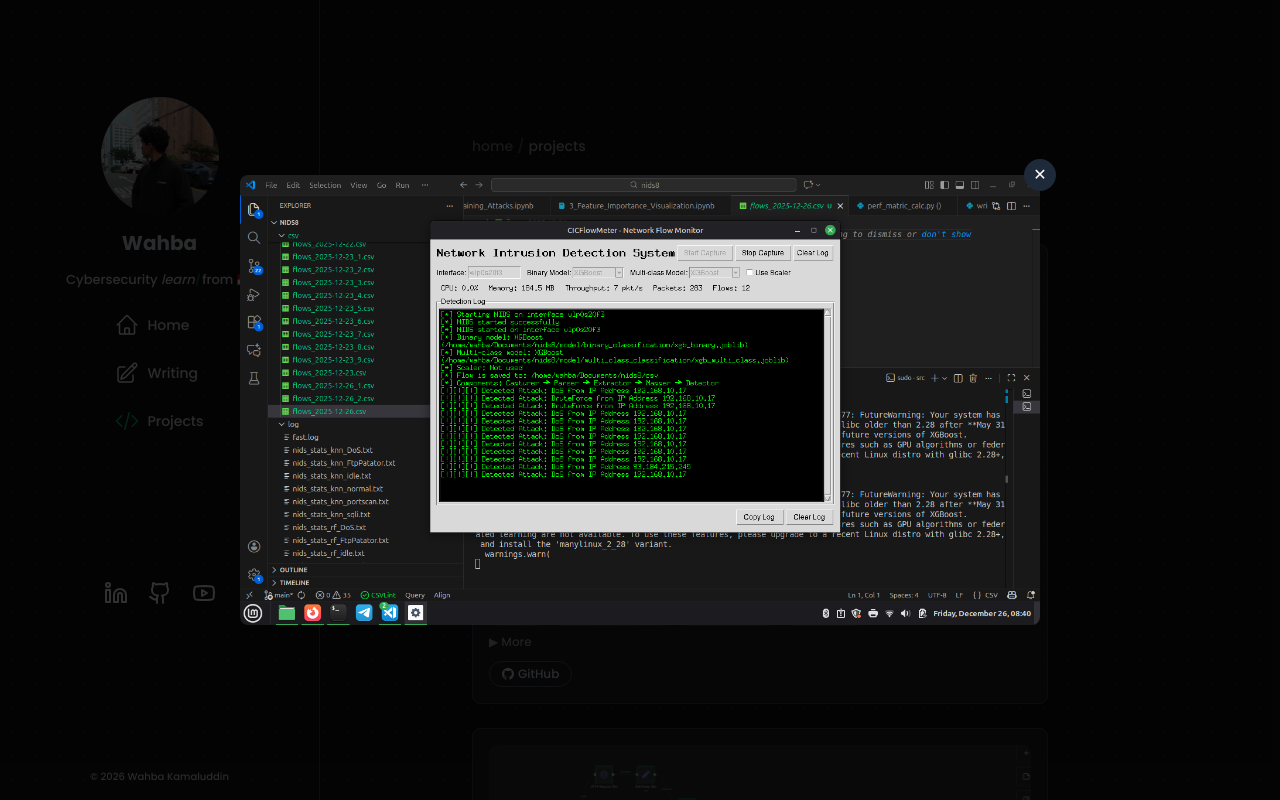
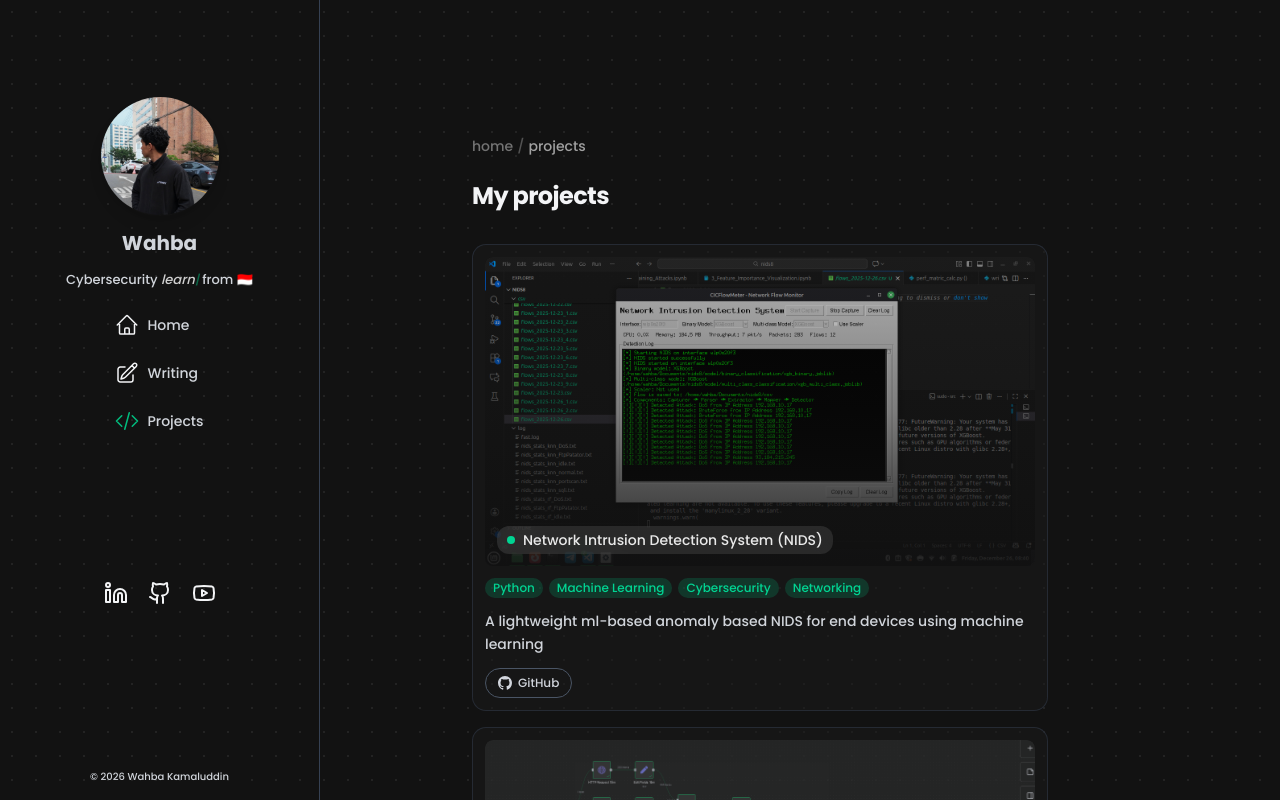
Before and after one commit to wahbakamaluddin/blog1, a Next.js app: page /projects in a window 1280 px wide. Both pictures are taken after a click on the button 760 px from the left and 413 px from the top of the page. Built offline with nearby package versions, Linux system fonts and the light colour scheme.

Commit message:
Update project styles

```diff
--- a/src/app/projects/page.tsx
+++ b/src/app/projects/page.tsx
@@ -34,20 +34,30 @@ const projects: Project[] = [
   },
 ];
 
+function Gradient({
+  className,
+  isExpanded,
+}: {
+  className?: string;
+  isExpanded?: boolean;
+}) {
+  return (
+    <div
+      className={`absolute z-10 inset-0 size-full pointer-events-none transition-opacity duration-500 ${
+        isExpanded ? "opacity-100" : "opacity-0 group-hover:opacity-100"
+      } ${className}`}
+      style={{
+        background: `linear-gradient(to bottom, rgba(16,16,16,0.1) 0%, rgba(16,16,16,0.4) 50%, rgba(16,16,16,0.9) 100%)`,
+      }}
+    />
+  );
+}
+
 export default function Projects() {
-  const [selectedImage, setSelectedImage] = useState<string | null>(null);
-  const [expandedIds, setExpandedIds] = useState<Set<number>>(new Set());
+  const [expandedId, setExpandedId] = useState<number | null>(null);
 
   const toggleExpand = (id: number) => {
-    setExpandedIds((prev) => {
-      const newSet = new Set(prev);
-      if (newSet.has(id)) {
-        newSet.delete(id);
-      } else {
-        newSet.add(id);
-      }
-      return newSet;
-    });
+    setExpandedId((prev) => (prev === id ? null : id));
   };
 
   return (
@@ -56,32 +66,55 @@ export default function Projects() {
         My projects
       </h1>
       <section className="max-w-xl">
-      <div className="grid grid-cols-1 gap-6">
-        {projects.map((project) => (
-          <div
+        <div className="grid grid-cols-1 gap-4">
+          {projects.map((project) => {
+            const isExpanded = expandedId === project.id;
+            return (
+              <button
                 key={project.id}
-            className="flex-col gap-4 p-4 rounded-lg bg-[#2f2f30]/50 border border-gray-700"
+                onClick={() => toggleExpand(project.id)}
+                className="relative overflow-hidden group p-3 flex flex-col border border-gray-700/50 rounded-[14px] bg-[#1a1a1a]/50 text-left cursor-pointer transition-all duration-300"
               >
                 {/* Project Image */}
-            <button
-              onClick={() => setSelectedImage(project.image)}
-              className="shrink-0 rounded-lg overflow-hidden flex items-center justify-center cursor-zoom-in hover:ring-1 hover:ring-emerald-500 transition-all"
-            >
+                <div className="relative w-full overflow-hidden rounded-lg">
                   <Image
                     src={project.image}
                     alt={project.title}
                     width={800}
-                height={120}
-                className=""
+                    height={400}
+                    className={`w-full h-auto rounded-lg pointer-events-none transition-all duration-400 ${
+                      isExpanded
+                        ? "opacity-90"
+                        : "opacity-70 group-hover:opacity-90"
+                    }`}
                   />
-            </button>
 
-            {/* Content */}
-            <div className="pt-3 flex-1 min-w-0">
-              <h3 className="font-semibold">{project.title}</h3>
+                  {/* Gradient Overlay */}
+                  <Gradient isExpanded={isExpanded} />
 
+                  {/* Title Overlay - Always visible at bottom */}
+                  <div className="absolute z-20 bottom-0 left-0 p-3">
+                    <div className="px-2.5 py-1 flex items-center gap-2 bg-white/10 backdrop-blur-sm rounded-xl">
+                      <div
+                        className={`size-2 bg-emerald-400 rounded-full transition-transform duration-400 ${
+                          isExpanded ? "scale-100" : "scale-75 group-hover:scale-100"
+                        }`}
+                      />
+                      <span className="text-sm text-white/90 font-medium">
+                        {project.title}
+                      </span>
+                    </div>
+                  </div>
+                </div>
+
+                {/* Expandable Content */}
+                <div
+                  className={`overflow-hidden transition-all duration-300 ease-in-out ${
+                    isExpanded ? "max-h-96 opacity-100 mt-3" : "max-h-0 opacity-0"
+                  }`}
+                >
                   {/* Tags */}
-              <div className="flex flex-wrap gap-1 mt-1">
+                  <div className="flex flex-wrap gap-1.5 mb-3">
                     {project.tags.map((tag) => (
                       <span
                         key={tag}
@@ -92,81 +125,48 @@ export default function Projects() {
                     ))}
                   </div>
 
-              {/* Expand/Collapse Button */}
-              <button
-                onClick={() => toggleExpand(project.id)}
-                className="mt-2 text-xs text-gray-400 hover:text-emerald-400 transition-colors"
-              >
-                {expandedIds.has(project.id) ? "▼ Less" : "▶ More"}
-              </button>
-
-              {/* Expandable Description */}
-              <div
-                className={`overflow-hidden transition-all duration-300 ease-in-out ${
-                  expandedIds.has(project.id)
-                    ? "max-h-48 opacity-100 mt-2"
-                    : "max-h-0 opacity-0"
-                }`}
-              >
-                <p className="text-sm text-gray-400 leading-relaxed">
+                  {/* Description */}
+                  <p className="text-sm text-gray-400 leading-relaxed mb-3">
                     {project.description}
                   </p>
-              </div>
 
                   {/* Action Buttons */}
-              <div className="flex gap-2 mt-2">
+                  <div className="flex gap-2">
                     {project.github && (
-                  <button
-                    onClick={() => window.open(project.github, "_blank")}
-                    className="px-3 py-1 text-xs text-gray-300 border border-gray-600 rounded-full hover:bg-gray-700 transition-colors inline-flex items-center gap-1"
+                      <span
+                        onClick={(e) => {
+                          e.stopPropagation();
+                          window.open(project.github, "_blank");
+                        }}
+                        className="px-3 py-1.5 text-xs text-gray-300 border border-gray-600 rounded-full hover:bg-gray-700 transition-colors inline-flex items-center gap-1.5 cursor-pointer"
                       >
                         <svg
-                      className="w-3 h-3"
+                          className="w-3.5 h-3.5"
                           fill="currentColor"
                           viewBox="0 0 24 24"
                         >
                           <path d="M12 0c-6.626 0-12 5.373-12 12 0 5.302 3.438 9.8 8.207 11.387.599.111.793-.261.793-.577v-2.234c-3.338.726-4.033-1.416-4.033-1.416-.546-1.387-1.333-1.756-1.333-1.756-1.089-.745.083-.729.083-.729 1.205.084 1.839 1.237 1.839 1.237 1.07 1.834 2.807 1.304 3.492.997.107-.775.418-1.305.762-1.604-2.665-.305-5.467-1.334-5.467-5.931 0-1.311.469-2.381 1.236-3.221-.124-.303-.535-1.524.117-3.176 0 0 1.008-.322 3.301 1.23.957-.266 1.983-.399 3.003-.404 1.02.005 2.047.138 3.006.404 2.291-1.552 3.297-1.23 3.297-1.23.653 1.653.242 2.874.118 3.176.77.84 1.235 1.911 1.235 3.221 0 4.609-2.807 5.624-5.479 5.921.43.372.823 1.102.823 2.222v3.293c0 .319.192.694.801.576 4.765-1.589 8.199-6.086 8.199-11.386 0-6.627-5.373-12-12-12z" />
                         </svg>
                         GitHub
-                  </button>
+                      </span>
                     )}
                     {project.link && (
-                  <button
-                    onClick={() => window.open(project.link, "_blank")}
-                    className="px-3 py-1 text-xs text-emerald-500 border border-emerald-500/50 rounded-full hover:bg-emerald-500/10 transition-colors"
+                      <span
+                        onClick={(e) => {
+                          e.stopPropagation();
+                          window.open(project.link, "_blank");
+                        }}
+                        className="px-3 py-1.5 text-xs text-emerald-400 border border-emerald-500/50 rounded-full hover:bg-emerald-500/10 transition-colors cursor-pointer"
                       >
                         Live Demo
-                  </button>
+                      </span>
                     )}
                   </div>
                 </div>
+              </button>
+            );
+          })}
         </div>
-        ))}
-      </div>
-
-      {/* Lightbox Modal */}
-      {selectedImage && (
-        <div
-          className="fixed inset-0 z-50 flex items-center justify-center bg-black/80 cursor-zoom-out"
-          onClick={() => setSelectedImage(null)}
-        >
-          <div className="relative max-w-[90vw] max-h-[90vh]">
-            <Image
-              src={selectedImage}
-              alt="Project"
-              width={800}
-              height={600}
-              className="object-contain rounded-lg"
-            />
-            <button
-              onClick={() => setSelectedImage(null)}
-              className="absolute -top-4 -right-4 h-8 w-8 rounded-full bg-gray-800 text-white flex items-center justify-center hover:bg-gray-700"
-            >
-              ✕
-            </button>
-          </div>
-        </div>
-      )}
       </section>
     </>
   );
```
Also changed, not shown: src/app/projects/example.tsx (added). Lines whose indentation alone changed are shown as unchanged.
